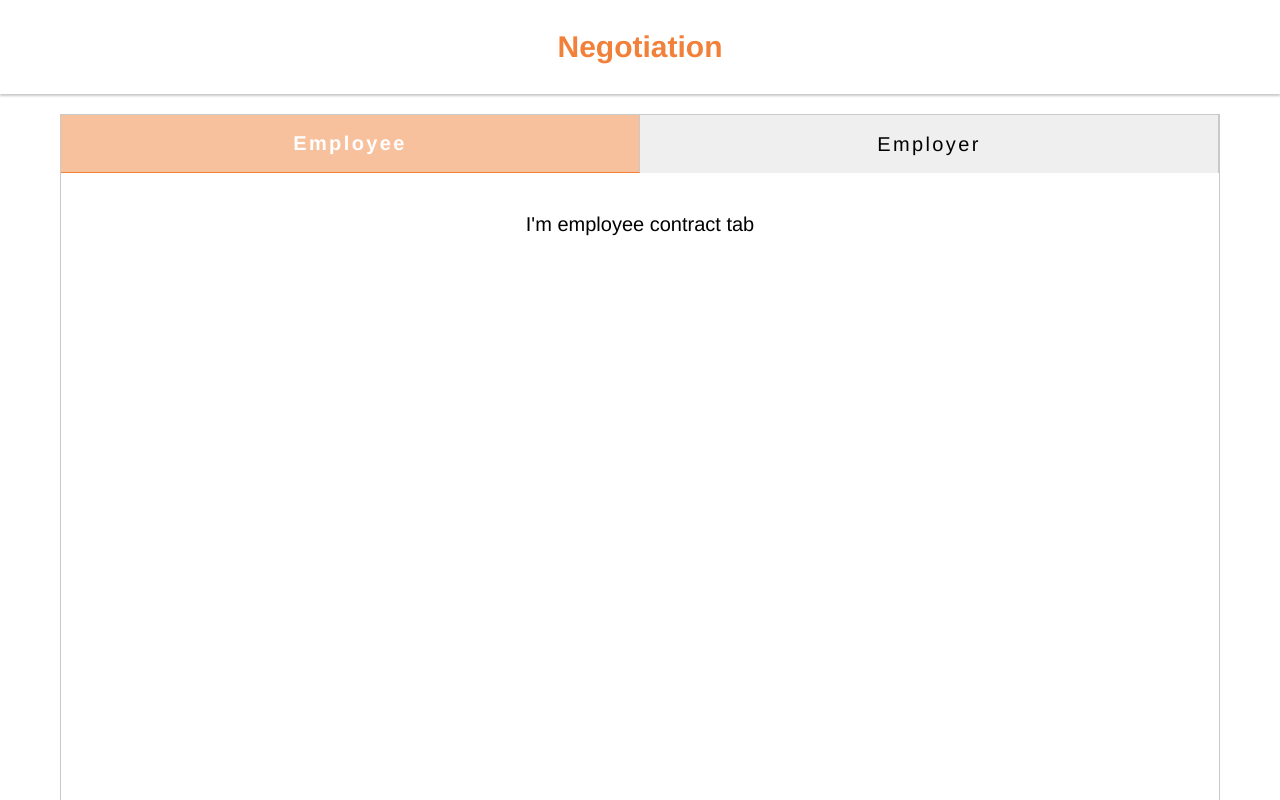
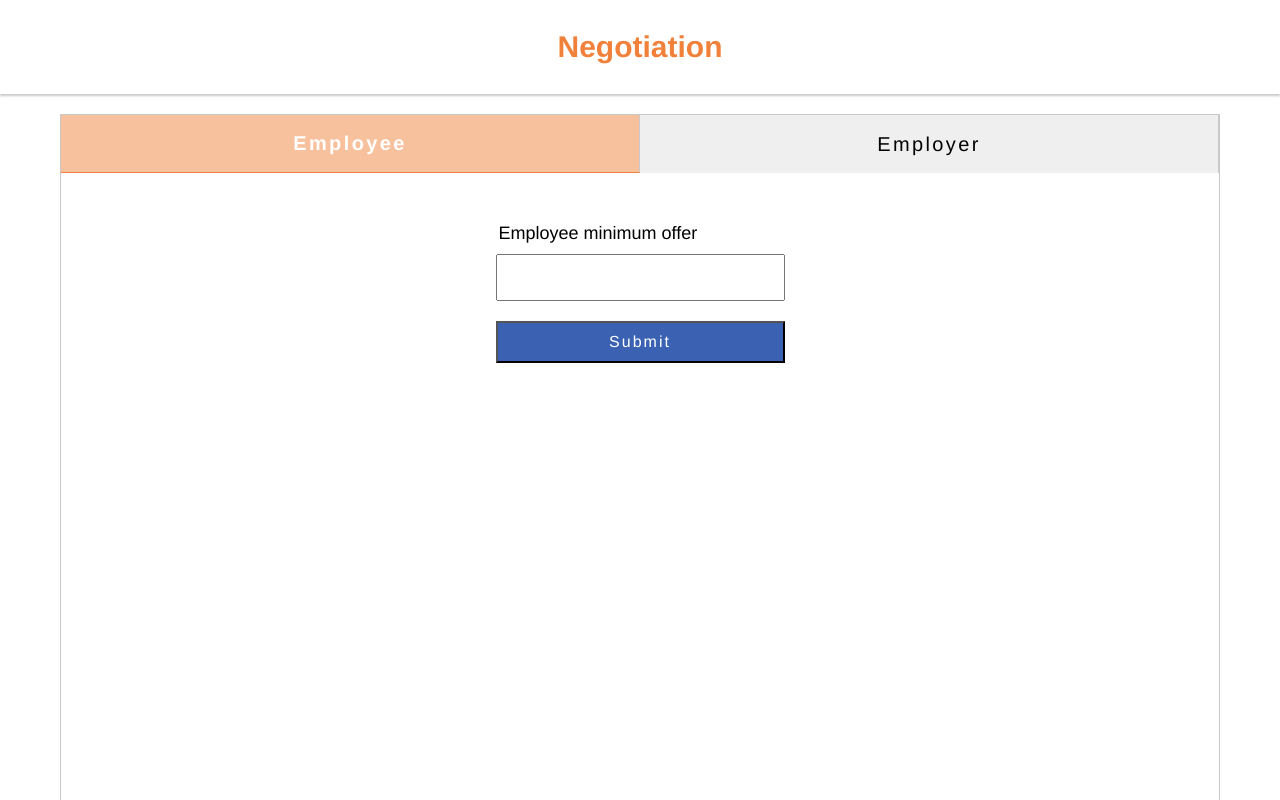
Before and after one commit to shushanth/negotiation, a Vue app: page / in a window 1280 px wide. Built offline with nearby package versions, Linux system fonts and the light colour scheme.

Commit message:
Added contract form

```diff
--- a/src/assets/styles/variables.scss
+++ b/src/assets/styles/variables.scss
@@ -12,7 +12,8 @@ $styles-color-orange: #f1813a;
 $styles-color-orange-light: #f1813a7d;
 $styles-color-gray-light: #c9c9c9;
 $styles-color-red-safron: #ff1c1c;
-
+$styles-color-blue--cloud: #3b62b2;
+$styles-color-blue--penguin: #3b62b2bf;
 // 2. fonts
 $styles-font--family-default: Avenir, Helvetica, Arial, sans-serif;
 $styles-font--size-default: 20px;
--- /dev/null
+++ b/src/components/ContractForm.vue
@@ -0,0 +1,44 @@
+<template>
+  <div class="contract_form">
+    <BaseInput
+      type="number"
+      :label="formOfferLabel"
+      :value="contractOffer"
+      :focusOut="true"
+    />
+    <BaseButton
+      label="Submit"
+      type="primary"
+      size="small"
+      @onClick="onContractFormUpdate"
+      :disabled="false"
+    />
+  </div>
+</template>
+<script>
+import Vue from 'vue';
+import {
+  BaseInput,
+  BaseButton,
+} from '@/components/shared';
+
+export default {
+  name: 'ContractForm',
+  components: {
+    BaseInput,
+    BaseButton,
+  },
+  props: {
+    formOfferLabel: String,
+    contractOffer: Number,
+  },
+  methods: {
+    onContractFormUpdate() {
+
+    }
+  }
+}
+</script>
+<style lang="scss">
+
+</style>
--- a/src/components/NegotiationContract.vue
+++ b/src/components/NegotiationContract.vue
@@ -8,11 +8,13 @@
       />
       <div class="contract_panel">
         <div class="employee" v-if="currentContractTab === 'employee'">
-          I'm employee contract tab
+            <ContractForm
+              formOfferLabel="Employee minimum offer"
+              :contractOffer="minimumEmployeeOffer"
+              @contractFormUpdate="onMinimumEmployeeOffer"
+            />
         </div>
-        <div class="employer" v-if="currentContractTab === 'employer'">
-          I'm employer contract tab
-        </div>
+        <div class="employer" v-if="currentContractTab === 'employer'"></div>
       </div>
     </div>
   </BaseLayout>
@@ -21,12 +23,18 @@
 <script>
 import Vue from 'vue';
 
-import { BaseLayout, BaseTabs } from '@/components/shared';
+import ContractForm from './ContractForm';
+import {
+  BaseLayout,
+  BaseTabs,
+} from '@/components/shared';
+
 export default {
   name: 'NegotiationContract',
   components: {
     BaseLayout,
     BaseTabs,
+    ContractForm,
   },
   data() {
     return {
@@ -35,6 +43,8 @@ export default {
         { id: 'employer', title: 'Employer', active: false },
       ],
       currentContractTab: 'employee',
+      minimumEmployeeOffer: 0,
+      maximumEmployerOffer: 0,
     };
   },
   methods: {
@@ -46,6 +56,10 @@ export default {
       });
       this.currentContractTab = activeTab;
       this.contractTabs = updatedContractedTabs;
+    },
+
+    onMinimumEmployeeOffer(updatedOffer) {
+      this.minimumEmployeeOffer = updatedOffer;
     },
   },
 };
--- /dev/null
+++ b/src/components/shared/BaseButton.vue
@@ -0,0 +1,62 @@
+<template>
+  <div class="button_wrapper">
+    <button
+      :class="{
+        button: true,
+        'button--disabled': this.disabled,
+        'button_color--primary': this.type === 'primary' || false,
+        'button_size--small': this.size === 'small' || false,
+      }"
+      @click="btnClick()"
+    >
+      {{ this.label || 'button' }}
+    </button>
+  </div>
+</template>
+<script>
+export default {
+  name: 'BaseButton',
+  props: {
+    label: String,
+    type: String,
+    size: String,
+    onClick: Function,
+    disabled: Boolean,
+  },
+  methods: {
+    btnClick() {
+      this.$emit('onClick');
+    },
+  },
+};
+</script>
+<style lang="scss">
+@import 'styles/base.scss';
+.button_wrapper {
+  @include styles-flex(column);
+  margin: 5px 0;
+  .button {
+    outline: 0;
+    padding: 1rem;
+    cursor: pointer;
+    letter-spacing: .1rem;
+    &_color {
+      &--primary {
+        background: $styles-color-blue--cloud;
+      }
+    }
+    &--disabled {
+      pointer-events: none !important;
+      background-color: $styles-color-blue--penguin;
+    }
+    &_size {
+      &--small {
+        font-size: .8rem;
+        font-weight: 500;
+        padding: 0.5rem;
+        color: #fff;
+      }
+    }
+  }
+}
+</style>
--- a/src/components/shared/BaseInput.vue
+++ b/src/components/shared/BaseInput.vue
@@ -4,7 +4,7 @@
     <input
       :class="{
         input_element: true,
-        'input_element--error': this.errors.value || false,
+        'input_element--error': (this.errors && this.errors.value) || false,
       }"
       @input="onInputChange"
       @change="onInputChange"
@@ -50,11 +50,11 @@ export default {
 .input {
   @include styles-flex(column);
   width: 100%;
-  margin: 10px 0;
+  margin: 0.5rem 0;
 
   &_element {
-    padding: 10px;
-    margin: 10px 0;
+    padding: 0.5rem;
+    margin: 0.5rem 0;
     outline: 0;
 
     &--error {
--- a/src/components/shared/index.js
+++ b/src/components/shared/index.js
@@ -1,3 +1,4 @@
 export { default as BaseLayout } from './BaseLayout.vue'
 export { default as BaseTabs } from './BaseTabs.vue'
 export { default as BaseInput } from './BaseInput.vue'
+export { default as BaseButton } from './BaseButton.vue'
```
